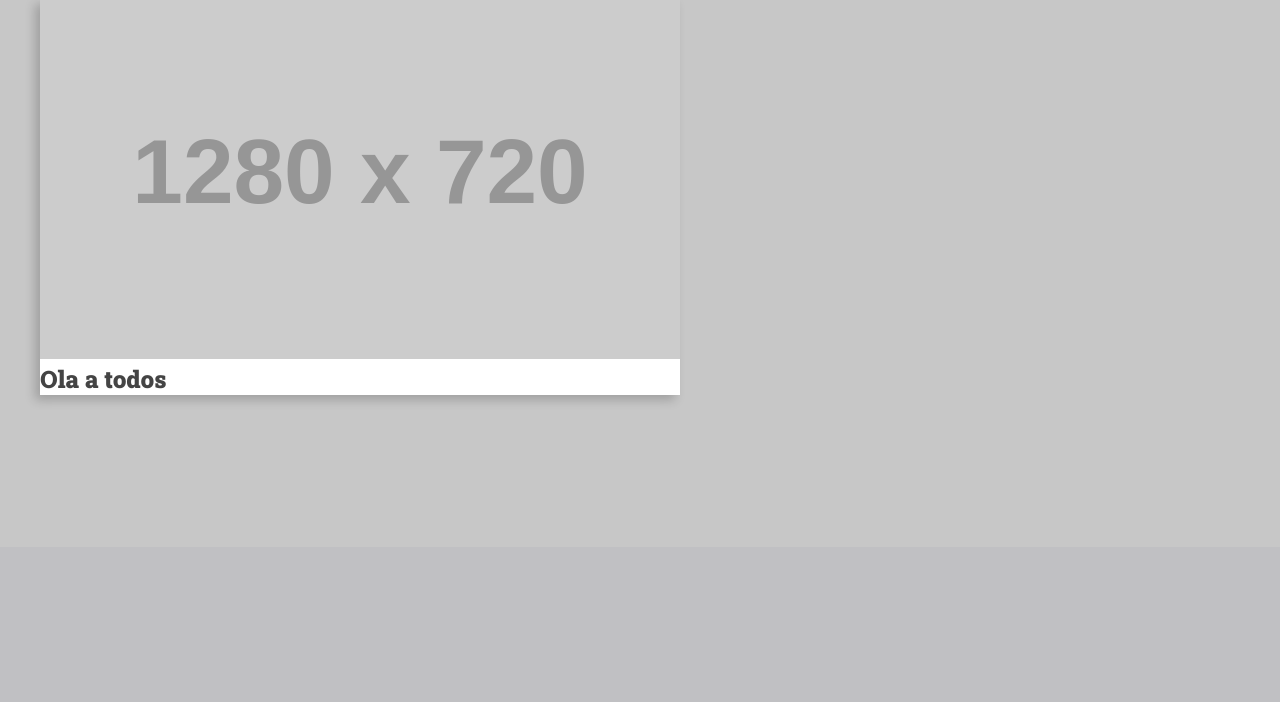
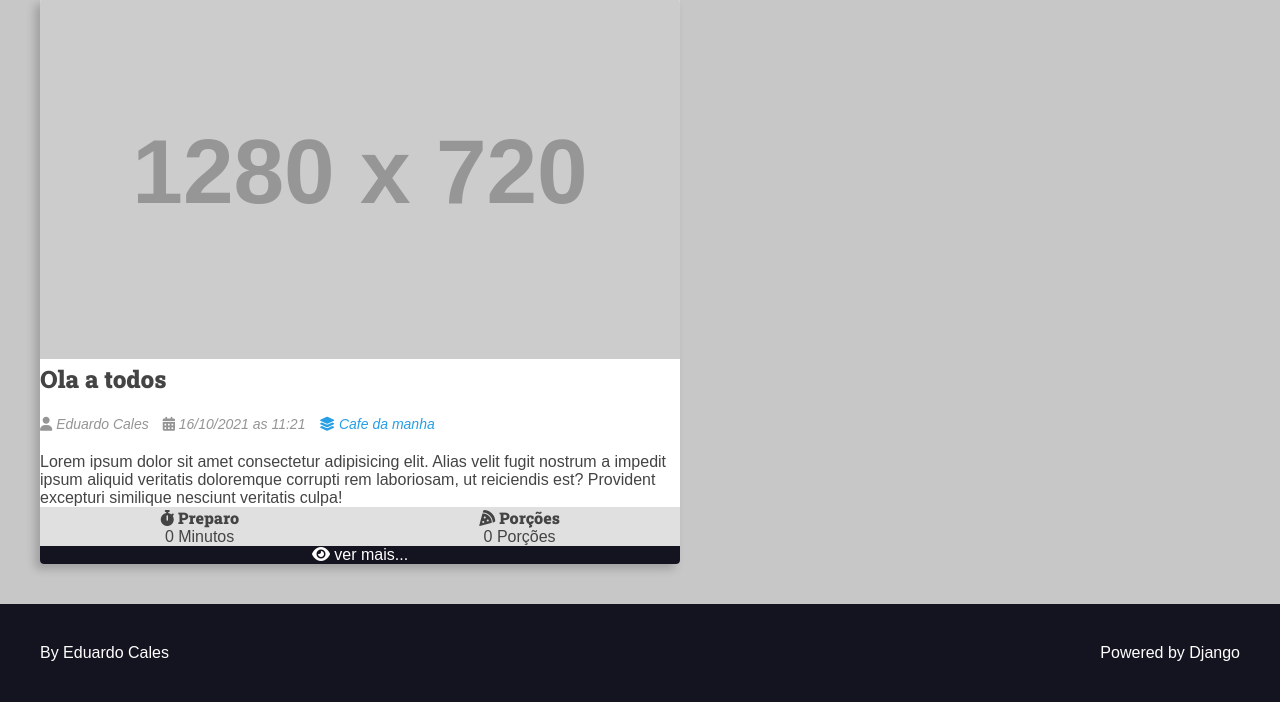
Before and after one commit to EduardoCales/curso-dango-projeto1, a Django app: page / in a window 1280 px wide. Shown: the part 253-955 px from the top of the page. Before the commit the page ends 654 px from the top, so only its background shows below. Run offline with Django 5.2, Linux system fonts and the light colour scheme; some libraries are stand-ins or nearby versions.

Commit message:
finalizacao da secao 5

```diff
--- a/recipes/templates/recipes/pages/home.html
+++ b/recipes/templates/recipes/pages/home.html
@@ -7,15 +7,9 @@
 
     <main class="main-content-container">
         <div class="main-content main-content-list container">
-            <div class="recipe recipe-list-item">
-                <div class="recipe-cover">
-                    <img src='https://placehold.co/1280x720.png'>
-                </div>
-                <div class="recipe-title-container">
-                    <h2 class='recipe-title'>Ola a todos<h2/>
-                </div>
-            </div>
+    {%include 'recipes/partials/recipe.html'%}
         </div>
     </main>
+    {%include 'recipes/partials/footer.html'%}
 </body>
 </html>
--- /dev/null
+++ b/recipes/templates/recipes/partials/footer.html
@@ -0,0 +1,9 @@
+<footer class="main-footer">
+    <div class="developer">
+      <a href="https://www.otaviomiranda.com.br/" target="_blank" rel="noreferrer noopener">By Eduardo Cales</a>
+    </div>
+
+    <div class="powered">
+      <a href="https://www.djangoproject.com/" target="_blank" rel="noreferrer noopener">Powered by Django</a>
+    </div>
+  </footer>
--- a/recipes/templates/recipes/partials/head.html
+++ b/recipes/templates/recipes/partials/head.html
@@ -165,6 +165,8 @@
             box-shadow: -5px 5px 10px rgba(0, 0, 0, .2);
             transform: scale(1);
             transition: all 300ms ease-in-out;
+            border-radius: .4rem;
+            overflow: hidden;
         }
 
         .recipe img {
@@ -177,11 +179,91 @@
 
         .recipe-list-item:hover {
             transform: scale(1.02);
-            box-shadow: -8px 8px 10px 18px rgba(0, 0, 0, .25);
+            box-shadow: -8px 8px 18px rgba(0, 0, 0, .25);
         }
 
         .recipe-title-container {
             padding: var(--spacing-gutter-medium);
+            padding-bottom: 2rem;
+        }
+
+        .recipe-author {
+            padding: 0 var(--spacing-gutter-medium);
+        }
+
+        .recipe-content {
+            padding: var(--spacing-gutter-medium);
+            padding-top: 2rem;
+        }
+
+        .recipe-author-item {
+            color: var(--color-gray-4);
+            margin-right: 1rem;
+            font-style: italic;
+            font-size: 1.4rem;
+        }
+
+        .recipe-author a {
+            color: var(--color-primary);
+            transition: all 300ms ease-in-out;
+            text-decoration: none;
+        }
+
+        .recipe-author a:hover {
+            color: var(--color-primary-dark);
+        }
+
+        .recipe-meta-container {
+            display: flex;
+            flex-flow: row wrap;
+            padding: var(--spacing-gutter-medium);
+            background: var(--color-gray-1);
+        }
+
+        .recipe-meta {
+            display: flex;
+            flex-flow: column nowrap;
+            flex-shrink: 1;
+            flex-grow: 1;
+            text-align: center;
+        }
+
+        .recipe-meta-title {
+            font-size: 1.6rem;
+        }
+
+        .recipe-footer a {
+            background: var(--color-primary-dark);
+            display: block;
+            flex-flox: row nowrap;
+            color: var(--color-white);
+            text-decoration: none;
+            text-align: center;
+            padding: 1.5rem var(--spacing-gutter-medium);
+            transition: all 300ms ease-in-out;
+        }
+
+        .recipe-footer a:hover {
+            filter: brightness(2);
+        }
+
+        .main-footer {
+            display: flex;
+            align-items: center;
+            justify-content: space-between;
+            background: var(--color-primary-dark);
+            color: var(--color-white);
+            padding: var(--spacing-gutter-large);
+        }
+
+        .main-footer a {
+            color: var(--color-white);
+            text-decoration: none;
+            transition: all 300ms ease-in-out;
+        }
+
+        .main-footer a:hover {
+            filter: brightness(.8);
         }
 
     </style>
--- /dev/null
+++ b/recipes/templates/recipes/partials/recipe.html
@@ -0,0 +1,51 @@
+<div class="recipe recipe-list-item">
+    <div class="recipe-cover">
+        <img src='https://placehold.co/1280x720.png'>
+    </div>
+    <div class="recipe-title-container">
+        <h2 class='recipe-title'>Ola a todos<h2/>
+    </div>
+    <div class="recipe-author">
+        <span class="recipe-author-item">
+            <i class='fas fa-user'></i>
+            Eduardo Cales
+        </span>
+        <span class="recipe-author-item">
+            <i class='fas fa-calendar-alt'></i>
+            16/10/2021 as 11:21
+        </span>
+        <span class="recipe-author-item">
+            <a href='recipes/category/cafe-da-manha'>
+            <i class='fas fa-layer-group'></i>
+            <span>Cafe da manha</span>
+        </a>
+        </span>
+    </div>
+
+    <div class="recipe-content">
+        <p>Lorem ipsum dolor sit amet consectetur adipisicing elit. Alias velit fugit nostrum a impedit ipsum aliquid veritatis doloremque corrupti rem laboriosam, ut reiciendis est? Provident excepturi similique nesciunt veritatis culpa!</p>
+    </div>
+
+    <div class="recipe-meta-container">
+        <div class="recipe-meta recipe-preparation">
+            <h3 class="recipe-meta-title"><i class="fas fa-stopwatch"></i> Preparo</h3>
+            <div class="recipe-meta-text">
+                0 Minutos
+            </div>
+        </div>
+        <div class="recipe-meta recipe-servings">
+            <h3 class="recipe-meta-title"><i class="fas fa-pizza-slice"></i> Porções</h3>
+            <div class="recipe-meta-text">
+                0 Porções
+            </div>
+        </div>
+
+    </div>
+        <footer class="recipe-footer">
+            <a class="recipe-read-more button button-dark button-full-width" href="/recipes/3/">
+                <i class="fas fa-eye"></i>
+                <span>ver mais...</span>
+            </a>
+        </footer>
+
+</div>
```
